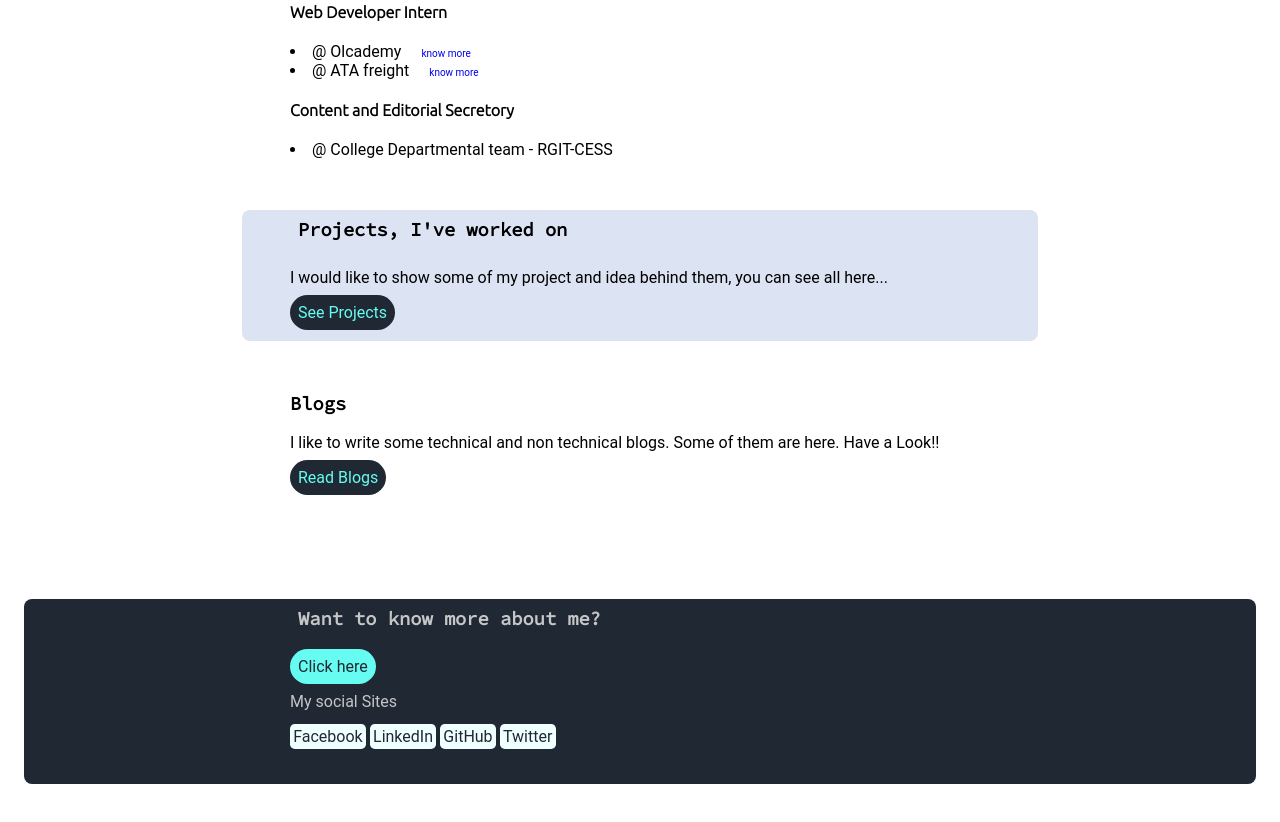
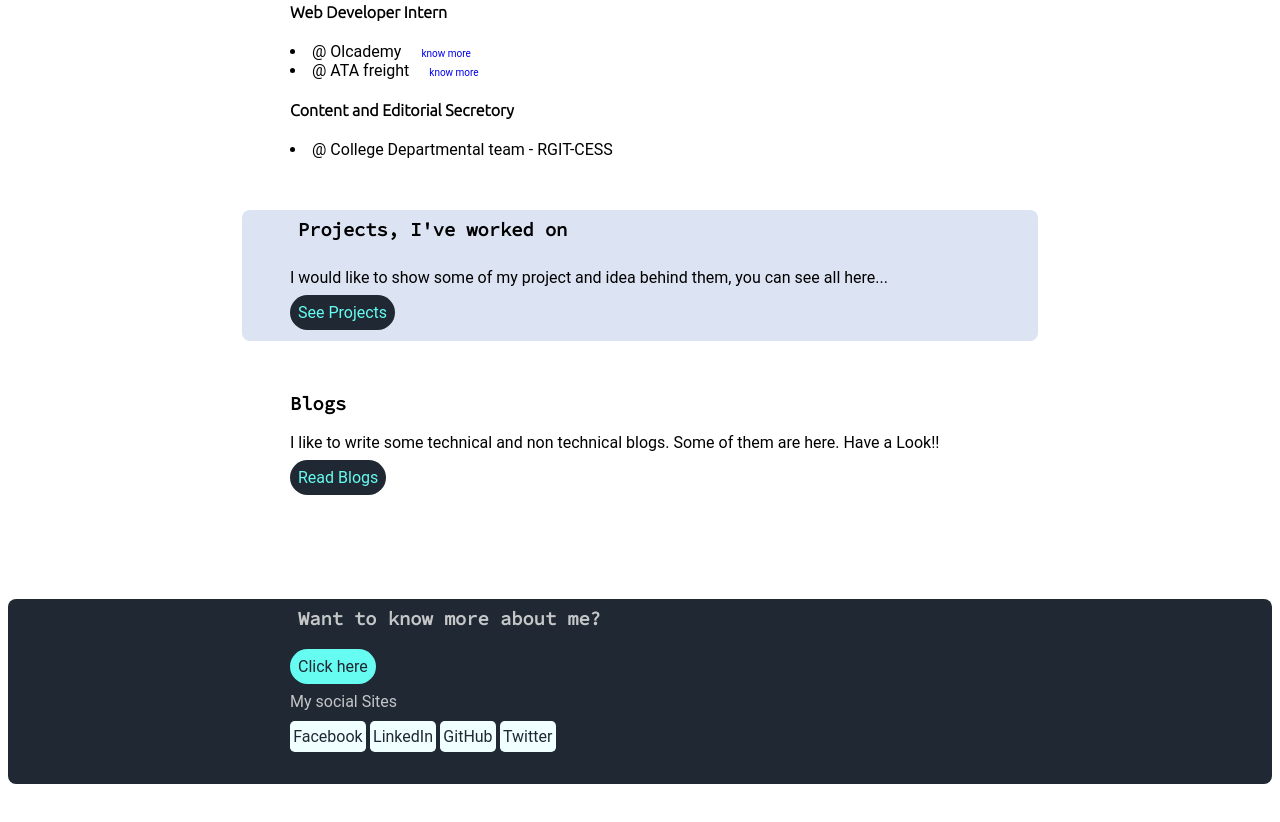
Before and after one commit to vijaytembugade/vijay-tembugade, a plain HTML site: page index.html in a window 1280 px wide. Shown: the part 830-1652 px from the top of the page. Drawn offline with Linux system fonts and the light colour scheme.

Commit message:
minor changes

```diff
--- a/styles.css
+++ b/styles.css
@@ -110,7 +110,7 @@ small {
 .footer {
   background-color: #1f2833;
   color: #66fcf1;
-  margin: 5rem 1rem;
+  margin: 5rem 0rem;
   border-radius: 0.5rem;
 }
 .social{
@@ -121,6 +121,6 @@ small {
   text-decoration: none;
   background-color: azure;
   color:#1f2833;
-  padding: 0.2rem 0.2rem;
+  padding: 0.4rem 0.2rem;
   border-radius: 0.3rem;
 }
```
